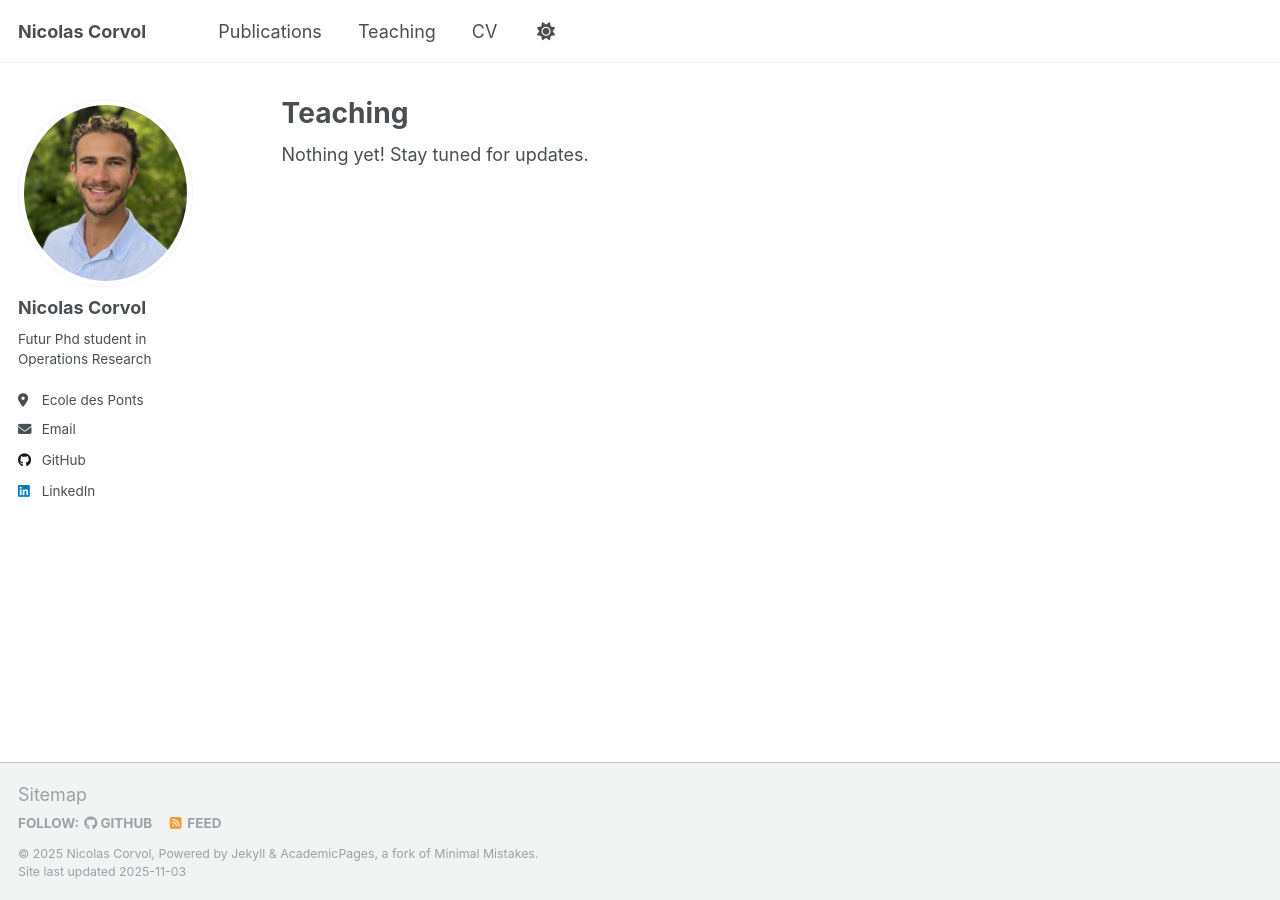
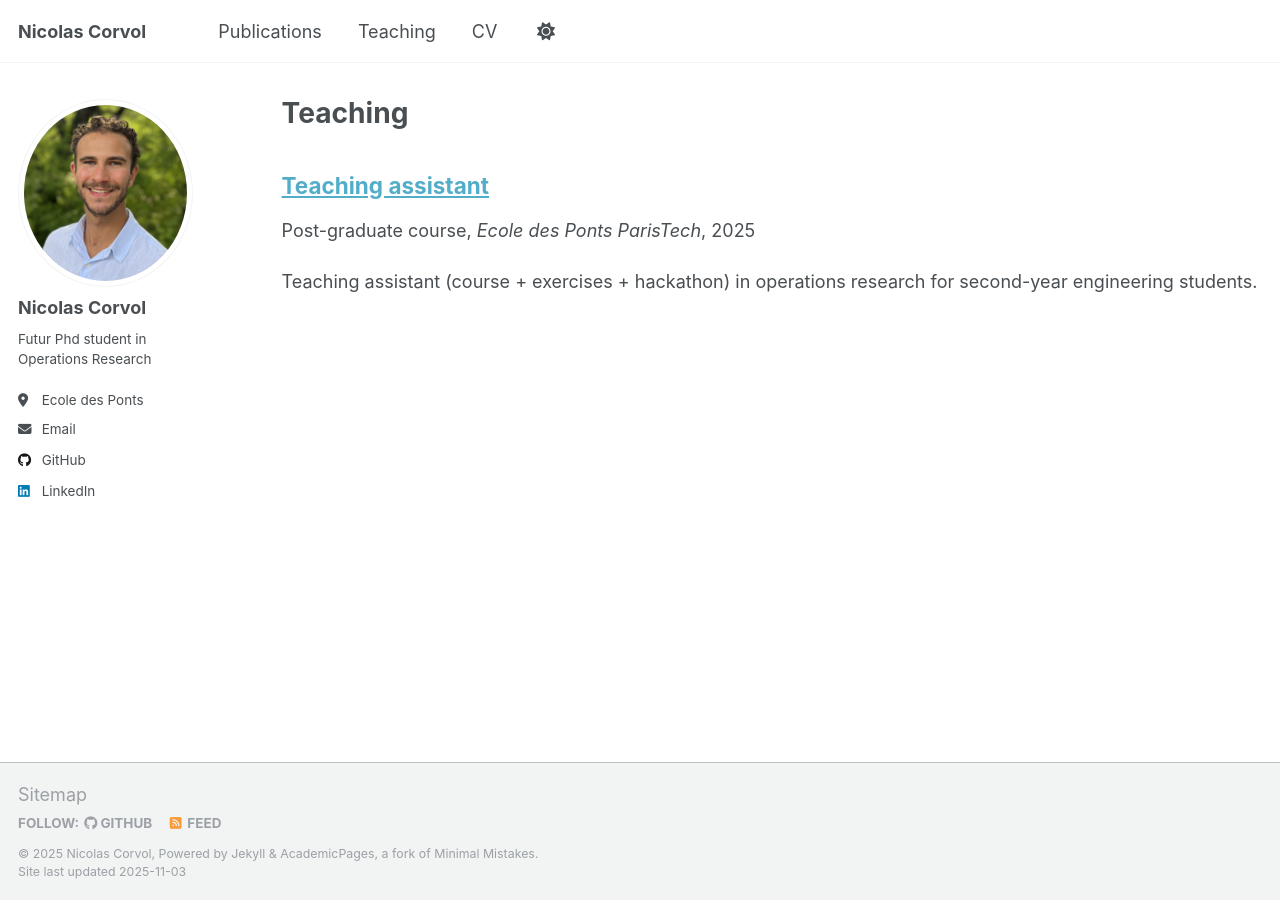
Before and after one commit to NicolasCorvol/NicolasCorvol.github.io, a Jekyll site: the page built from _pages/teaching.html, in a window 1280 px wide. Built offline with Jekyll 4.4.1, drawn with Linux system fonts in a browser that asks for light colours; a script that is not in the unit is left out.

Commit message:
update begin thesis website

```diff
--- a/_pages/teaching.html
+++ b/_pages/teaching.html
@@ -30,7 +30,7 @@ Heading 2
 Heading 3
 ====== -->
 
-Nothing yet! Stay tuned for updates.
+<!-- Nothing yet! Stay tuned for updates. -->
 
 {% for post in site.teaching reversed %}
 {% include archive-single.html %}
--- /dev/null
+++ b/_teaching/RO_course.md
@@ -0,0 +1,10 @@
+---
+title: "Teaching assistant"
+collection: teaching
+type: "Post-graduate course"
+venue: "Ecole des Ponts ParisTech"
+date: 2025-01-09
+location: "Champs sur Marne, France"
+---
+
+Teaching assistant (course + exercises + hackathon) in operations research for second-year engineering students.
```
Also changed, not shown: _pages/about.md (+2 -2 lines), _pages/cv_backup.md (+1 -1 lines), 1 other file.
